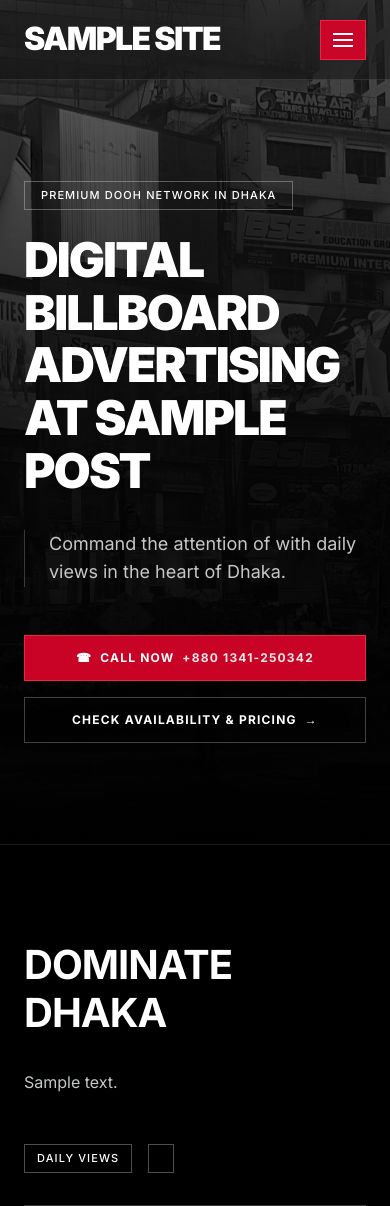
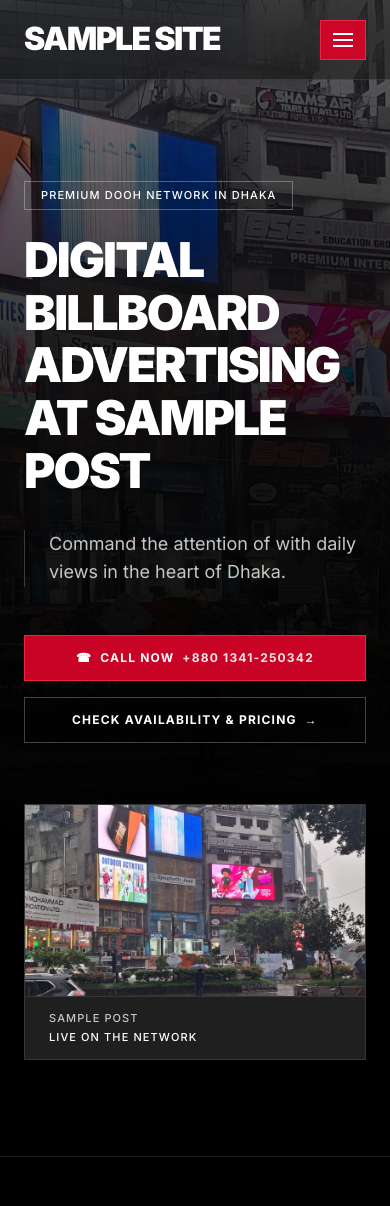
Before and after one commit to cancervai/Bangla-LED, a WordPress theme: template bangla-led-theme/single-location.php in a window 390 px wide. Shown: the top 1206 px of the page. Run offline with PHP 8.4 and a stand-in for WordPress, Linux system fonts and the light colour scheme; the site name, menu and one post (Sample post) are stand-ins, and other content is empty; some libraries are stand-ins or nearby versions.

Commit message:
Show full-colour billboard photo on location pages; metro external link
- single-location: hero photo now in colour; added a dedicated full-colour
  billboard photo band (16:9, captioned with facing) directly under the hero
  so the actual screen is clearly visible.
- Metro service page: external reference backlink to dhakametroad.com.
- Header CALL NOW button is a direct tel: dial to +880 1341-250342.

Theme version 1.5.0.

https://claude.ai/code/session_019rSE1a7qoJABuzRBauevHR

```diff
--- a/bangla-led-theme/functions.php
+++ b/bangla-led-theme/functions.php
@@ -14,7 +14,7 @@ if ( ! defined( 'ABSPATH' ) ) {
 	exit;
 }
 
-define( 'BANGLA_LED_VERSION', '1.4.0' );
+define( 'BANGLA_LED_VERSION', '1.5.0' );
 
 /**
  * Sitewide contact number — drives every click-to-call CTA.
--- a/bangla-led-theme/single-location.php
+++ b/bangla-led-theme/single-location.php
@@ -49,7 +49,7 @@ while ( have_posts() ) :
 			<img
 				src="<?php echo esc_url( $hero_image ); ?>"
 				alt="<?php echo esc_attr( sprintf( /* translators: %s: location title. */ __( 'Digital billboard at %s', 'bangla-led' ), get_the_title() ) ); ?>"
-				class="w-full h-full object-cover object-center grayscale opacity-60"
+				class="w-full h-full object-cover object-center opacity-75"
 				fetchpriority="high"
 			/>
 		</div>
@@ -94,6 +94,22 @@ while ( have_posts() ) :
 				</div>
 			</div>
 		</div>
+	</section>
+
+	<!-- Billboard photo — the actual screen, full colour -->
+	<section class="px-margin-mobile md:px-margin-desktop max-w-container-max mx-auto -mt-10 md:-mt-16 relative z-30 pb-section-gap-mobile md:pb-16">
+		<figure class="border border-white/10 overflow-hidden bg-surface-container">
+			<img
+				src="<?php echo esc_url( bangla_led_location_photo( $location_id, 'bangla-led-wide' ) ); ?>"
+				alt="<?php echo esc_attr( sprintf( /* translators: %s: location title. */ __( 'The Bangla LED screen at %s', 'bangla-led' ), get_the_title() ) ); ?>"
+				class="w-full aspect-video object-cover"
+				loading="lazy"
+			/>
+			<figcaption class="flex flex-col sm:flex-row sm:items-center sm:justify-between gap-2 px-6 py-4 border-t border-white/10">
+				<span class="text-mono-label uppercase tracking-widest text-on-surface-variant"><?php echo esc_html( get_the_title() ); ?><?php if ( $facing = bangla_led_meta( $location_id, '_bl_facing' ) ) : ?> &middot; <?php echo esc_html( $facing ); ?><?php endif; ?></span>
+				<span class="text-mono-label uppercase tracking-widest text-primary"><?php esc_html_e( 'Live On The Network', 'bangla-led' ); ?></span>
+			</figcaption>
+		</figure>
 	</section>
 
 	<!-- Location context + map -->
--- a/bangla-led-theme/style.css
+++ b/bangla-led-theme/style.css
@@ -4,7 +4,7 @@ Theme URI:         https://bangla-led.com
 Author:            Bangla LED
 Author URI:        https://bangla-led.com
 Description:       An ultra-premium, cinema-grade dark theme for the Bangla LED Digital Out-Of-Home (DOOH) billboard network in Bangladesh. Luxury editorial minimalism, Swiss-inspired typography, and cinematic glassmorphism. Built for programmatic local SEO with a siloed Locations custom post type. No page builders required.
-Version:           1.4.0
+Version:           1.5.0
 Requires at least: 6.0
 Tested up to:      6.7
 Requires PHP:      7.4
```
Also changed, not shown: bangla-led-theme/single-service.php (+8 -0 lines).
